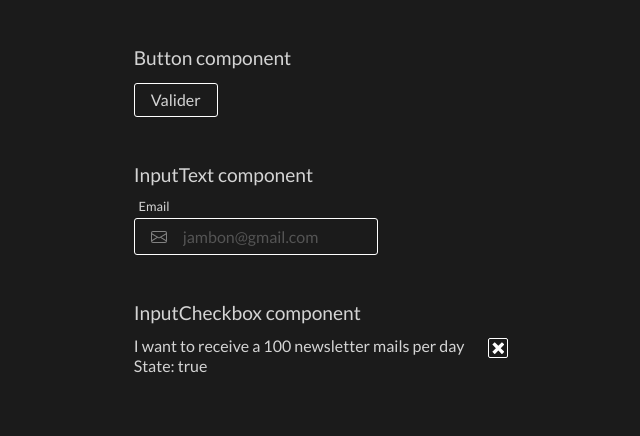
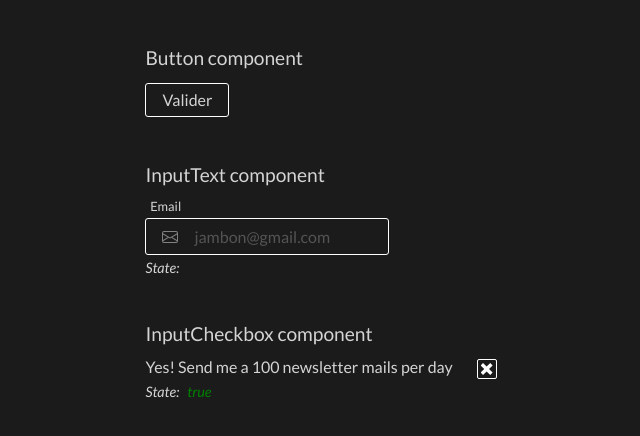
Before and after one commit to BenoitSafari/benoitsafari.github.io, a React (Create React App) app: page / in a window 1280 px wide. Shown: the top 436 px of the page, without its empty margins (319-959 px from the left). Built offline with nearby package versions, Linux system fonts and the light colour scheme.

Commit message:
<package> styled-components

```diff
--- a/package.json
+++ b/package.json
@@ -11,6 +11,7 @@
     "@types/node": "^17.0.31",
     "@types/react": "^18.0.8",
     "@types/react-dom": "^18.0.3",
+    "@types/styled-components": "^5.1.25",
     "@typescript-eslint/parser": "^5.28.0",
     "eslint": "^8.15.0",
     "gh-pages": "^4.0.0",
@@ -18,6 +19,7 @@
     "react-dom": "^18.1.0",
     "react-scripts": "5.0.1",
     "sass": "^1.49.11",
+    "styled-components": "^5.3.5",
     "typescript": "^4.6.4"
   },
   "scripts": {
--- a/src/App.tsx
+++ b/src/App.tsx
@@ -1,8 +1,30 @@
 import React from 'react';
+import styled, { css } from 'styled-components';
+import { ReactComponent as SvgMail } from 'assets/ico_mail.svg';
 import { Button, InputText, InputCheckbox } from 'lib/Inputs';
 import Layout from 'components/Layout';
-import 'styles/reset.css';
-import 'styles/globals.css';
+
+const Container = styled.div`
+    width: fit-content;
+    margin: 2rem auto;
+    display: flex;
+    flex-direction: column;
+    `;
+const H2 = styled.h2<{first?: boolean}>`
+  margin: 3rem 0 1rem;
+  font-size: 1.2rem;
+  ${props => props.first && css`
+    margin-top: 1rem;
+  `}
+`;
+const State = styled.div`
+  font-size: .9rem;
+  font-style: italic;
+  margin-top: .4rem;
+  & span {
+    margin-left: .5rem;
+  }
+`;
 
 function App() {
   const [inputText, setInputText] = React.useState('');
@@ -10,18 +32,14 @@ function App() {
 
   return(
     <Layout>
-      <div style={{width: 'fit-content', margin: '2rem auto', display: 'flex', flexDirection: 'column'}}>
+      <Container>
         {/* COMPONENT: Button */}
-        <h2 style={{margin: '1rem 0 1rem', fontSize: '1.2rem'}}>
-          Button component
-        </h2>
+        <H2 first>Button component</H2>
         <Button>Valider</Button>
 
 
         {/* COMPONENT: InputText */}
-        <h2 style={{margin: '3rem 0 1rem', fontSize: '1.2rem'}}>
-        InputText component
-        </h2>
+        <H2>InputText component</H2>
         <InputText
           onChange={(e)=>{setInputText(e.target.value);}}
           label={'Email'}
@@ -29,24 +47,26 @@ function App() {
           value={inputText}
           placeholder={'jambon@gmail.com'}
         >
-          <svg xmlns="http://www.w3.org/2000/svg" width="16" height="16" fill="currentColor" viewBox="0 0 16 16">
-            <path d="M0 4a2 2 0 0 1 2-2h12a2 2 0 0 1 2 2v8a2 2 0 0 1-2 2H2a2 2 0 0 1-2-2V4Zm2-1a1 1 0 0 0-1 1v.217l7 4.2 7-4.2V4a1 1 0 0 0-1-1H2Zm13 2.383-4.708 2.825L15 11.105V5.383Zm-.034 6.876-5.64-3.471L8 9.583l-1.326-.795-5.64 3.47A1 1 0 0 0 2 13h12a1 1 0 0 0 .966-.741ZM1 11.105l4.708-2.897L1 5.383v5.722Z"/>
-          </svg>
+          <SvgMail/>
         </InputText>
+        <State >State:<span>{inputText}</span>
+        </State>
 
 
         {/* COMPONENT: InputCheckbox */}
-        <h2 style={{margin: '3rem 0 1rem', fontSize: '1.2rem'}}>
-          InputCheckbox component
-        </h2>
+        <H2>InputCheckbox component</H2>
         <InputCheckbox
           onChange={(e) => {setInputCheckbox(e.target.checked);}}
           isChecked={inputCheckbox}
           name='newsletter'
-        >I want to receive a 100 newsletter mails per day
+        >
+          Yes! Send me a 100 newsletter mails per day
         </InputCheckbox>
-        <div>State: {String(inputCheckbox)}</div>
-      </div>
+        <State>State:
+          {inputCheckbox && <span style={{color: 'green'}}>{String(inputCheckbox)}</span>}
+          {!inputCheckbox && <span style={{color: 'red'}}>{String(inputCheckbox)}</span>}
+        </State>
+      </Container>
     </Layout>
   );}
 
--- /dev/null
+++ b/src/components/GlobalStyle.ts
@@ -0,0 +1,73 @@
+import {createGlobalStyle} from 'styled-components';
+
+export default createGlobalStyle`
+  // RESET
+  html, body, div, span, applet, object, iframe, h1, h2, h3, h4, h5, h6, p, blockquote,
+  a, abbr, acronym, address, big, cite, code, del, dfn, em, img, ins, kbd, q, s,
+  samp, small, strike, strong, sub, sup, tt, var, b, u, i, center, dl, dt, dd, ol, ul,
+  li, fieldset, form, label, legend, table, caption, tbody, tfoot, thead, tr, th, td,
+  article, aside, canvas, details, embed, figure, figcaption, footer, header, hgroup,
+  menu, nav, output, ruby, section, summary, time, mark, audio, video {
+    margin: 0; padding: 0;
+    border: 0;
+    font-size: 100%;
+    font: inherit;
+    vertical-align: baseline;
+  }
+  article, aside, details, figcaption, figure, footer, header, hgroup, menu, nav, section {
+    display: block;
+  }
+  body {
+    line-height: 1;
+  }
+  ol, ul {
+    list-style: none;
+  }
+  blockquote, q {
+    quotes: none;
+  }
+  blockquote::before, blockquote::after, q:before, q:after {
+    content: '';
+    content: none;
+  }
+  table {
+    border-collapse: collapse;
+    border-spacing: 0;
+  }
+
+  /* Custom */
+  html {
+    box-sizing: border-box;
+  }
+  *, *::before, *::after {
+    box-sizing: inherit;
+  }
+  a, del, ins {
+    text-decoration: none;
+  }
+  a {
+    color: inherit;
+  }
+  input, button {
+    all: unset;
+    outline: 0;
+  }
+
+  // GLOBAL STYLE
+  @import url('https://fonts.googleapis.com/css2?family=Lato:ital,wght@0,100;0,300;0,400;0,700;0,900;1,100;1,300;1,400;1,700;1,900&display=swap');
+
+  :root {
+    --background-color:  #1b1b1b;
+    --text-color:        #d4d4d4;
+  }
+
+  * {
+    box-sizing: border-box;
+  }
+
+  body {
+    background-color: var(--background-color);
+    color: var(--text-color);
+    font-family: 'Lato', sans-serif;
+  }
+`;
--- a/src/index.tsx
+++ b/src/index.tsx
@@ -1,5 +1,6 @@
 import React from 'react';
 import { createRoot } from 'react-dom/client';
+import GlobalStyle from 'components/GlobalStyle';
 import App from './App';
 
 const appRootElement = document.querySelector('#app-root');
@@ -8,6 +9,7 @@ const root = createRoot(appRootElement);
 
 root.render(
   <>
+    <GlobalStyle/>
     <App/>
   </>
 );
--- a/src/styles/globals.css
+++ /dev/null
@@ -1,16 +0,0 @@
-@import url('https://fonts.googleapis.com/css2?family=Lato:ital,wght@0,100;0,300;0,400;0,700;0,900;1,100;1,300;1,400;1,700;1,900&display=swap');
-
-:root {
-  --background-color:  #1b1b1b;
-  --text-color:        #d4d4d4;
-}
-
-* {
-  box-sizing: border-box;
-}
-
-body {
-  background-color: var(--background-color);
-  color: var(--text-color);
-  font-family: 'Lato', sans-serif;
-}
--- a/src/styles/reset.css
+++ /dev/null
@@ -1,50 +0,0 @@
-html, body, div, span, applet, object, iframe, h1, h2, h3, h4, h5, h6, p, blockquote,
-a, abbr, acronym, address, big, cite, code, del, dfn, em, img, ins, kbd, q, s,
-samp, small, strike, strong, sub, sup, tt, var, b, u, i, center, dl, dt, dd, ol, ul,
-li, fieldset, form, label, legend, table, caption, tbody, tfoot, thead, tr, th, td,
-article, aside, canvas, details, embed, figure, figcaption, footer, header, hgroup,
-menu, nav, output, ruby, section, summary, time, mark, audio, video {
-  margin: 0; padding: 0;
-  border: 0;
-  font-size: 100%;
-  font: inherit;
-  vertical-align: baseline;
-}
-article, aside, details, figcaption, figure, footer, header, hgroup, menu, nav, section {
-  display: block;
-}
-body {
-  line-height: 1;
-}
-ol, ul {
-  list-style: none;
-}
-blockquote, q {
-  quotes: none;
-}
-blockquote::before, blockquote::after, q:before, q:after {
-  content: '';
-  content: none;
-}
-table {
-  border-collapse: collapse;
-  border-spacing: 0;
-}
-
-/* Custom */
-html {
-  box-sizing: border-box;
-}
-*, *::before, *::after {
-  box-sizing: inherit;
-}
-a, del, ins {
-  text-decoration: none;
-}
-a {
-  color: inherit;
-}
-input, button {
-  all: unset;
-  outline: 0;
-}
```
Also changed, not shown: src/assets/ico_mail.svg (added), 1 other file (tests, documents, lock files or other folders).
